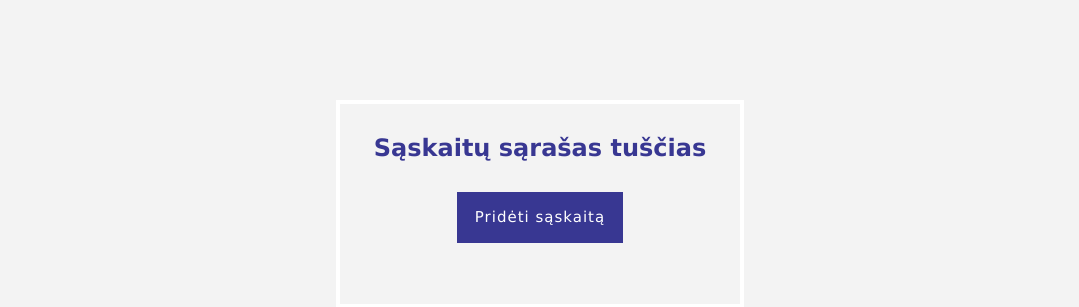
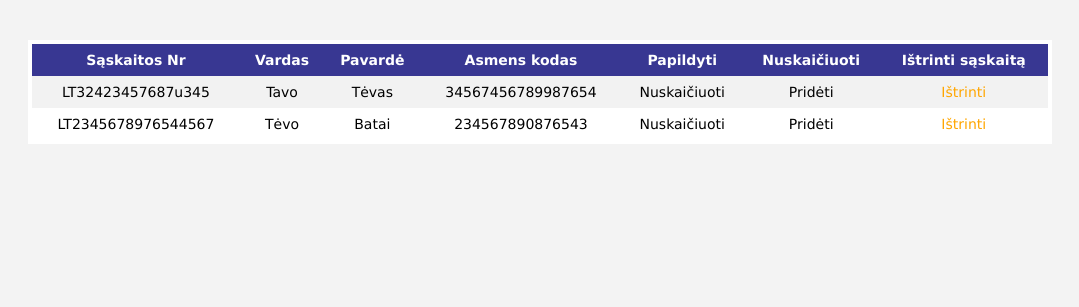
Before and after one commit to sezaite/PHP-BIT-BankApp, a PHP site: page /bit/list.php in a window 1280 px wide. Shown: the part 72-379 px from the top of the page, without its empty margins (100-1179 px from the left). Run offline with PHP 8.4, Linux system fonts and the light colour scheme.

Commit message:
istrynimas

```diff
--- a/list.php
+++ b/list.php
@@ -22,10 +22,35 @@ function generateList(){
 <body>
 <main>
     <?php include "header.html";
-    if (empty($_SESSION)) {
+    $duomenys = file_get_contents('useriai.json');
+    $useriuArr = json_decode($duomenys, 1);
+    if (count($useriuArr) === 0) {
     echo generateEmptyList();
-        } else {
-            echo generateList($_SESSION);
+        } else { ?>
+        <table id="user-table">
+            <tr>
+                <th>Sąskaitos Nr</th>
+                <th>Vardas</th>
+                <th>Pavardė</th>
+                <th>Asmens kodas</th>
+                <th>Papildyti</th>
+                <th>Nuskaičiuoti</th>
+                <th>Ištrinti sąskaitą</th>
+            </tr>
+
+        <?php
+            foreach($useriuArr as $key => $user){ ?>
+                <tr>
+                    <td><?= $user['acc'] ?></td>
+                    <td><?= $user['name'] ?></td>
+                    <td><?= $user['surname'] ?></td>
+                    <td><?= $user['personalID'] ?></td>
+                    <td>Nuskaičiuoti</td>
+                    <td>Pridėti</td>
+                    <td><a href="delete.php?userNR=<?= $key ?>">Ištrinti</a></td>
+                </tr>
+            <?php }
+            echo '</table>';
         }
         ?>
     </main>
--- a/style.css
+++ b/style.css
@@ -32,8 +32,12 @@ nav {
     grid-column-start: 2;
 }
 
-nav a {
+ a  {
     text-decoration: none;
+    color: var(--accent-color);
+}
+
+nav a  {
     color: var(--third-color);
     transition: all, 0.3s;
     font-size: 16px;
@@ -102,3 +106,27 @@ a:hover {
     display: inline-block;
     margin-top: 10px;
 }
+
+/* TABLES */
+
+table {
+    border-collapse: collapse;
+    width: 80%;
+    margin: 40px auto;
+    border: solid 4px var(--third-color);
+    background-color: var(--third-color);
+    font-size: 14px;
+
+  }
+
+  th, td {
+    text-align: center;
+    padding: 8px;
+  }
+
+  tr:nth-child(even){background-color: #f2f2f2}
+
+  th {
+    background-color: var(--second-color);
+    color: white;
+  }
--- a/useriai.json
+++ b/useriai.json
@@ -1 +1 @@
-[{"name":"32we","surname":"weffdf","acc":"er43ed","personalID":"34554"},{"name":"345678ihg","surname":"sdfghnjmnbv","acc":"rtyjuhngbfd","personalID":"45987654"},{"name":"sadfghjm","surname":"sdfghjkhgfds","acc":"wsdfgvhjkiuy7654ersd","personalID":"123456789"},{"name":"dfghjk","surname":"sdfghjm","acc":"56y78uyt","personalID":"345678"},{"name":"3456yu7i8","surname":"34567ui","acc":"34567ui8","personalID":"3456789"},{"name":"dfgnfd","surname":"df","acc":"dfg","personalID":"123454321"}]
+[{"name":"Tavo","surname":"T\u0117vas","acc":"LT32423457687u345","personalID":"34567456789987654"},{"name":"T\u0117vo ","surname":"Batai","acc":"LT2345678976544567","personalID":"234567890876543"}]
```
Also changed, not shown: delete.php (added, +43 -0 lines).
